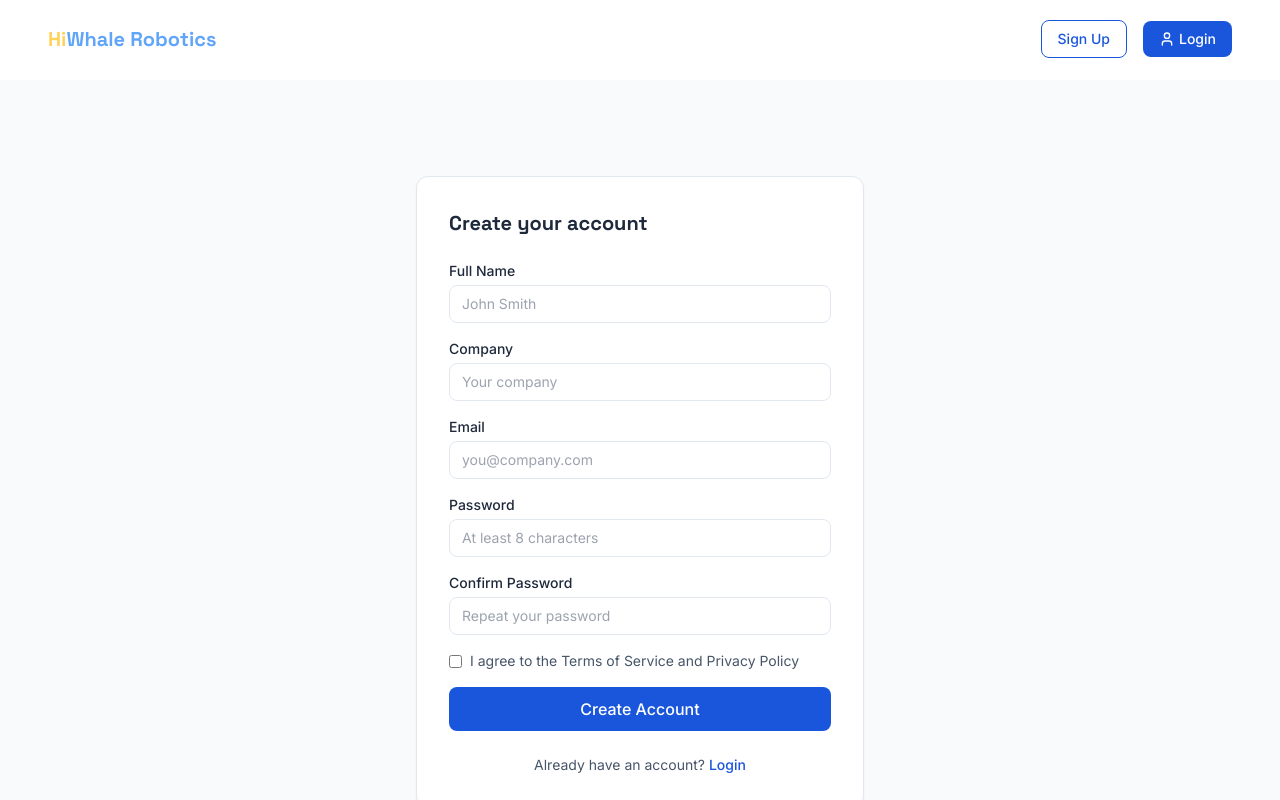
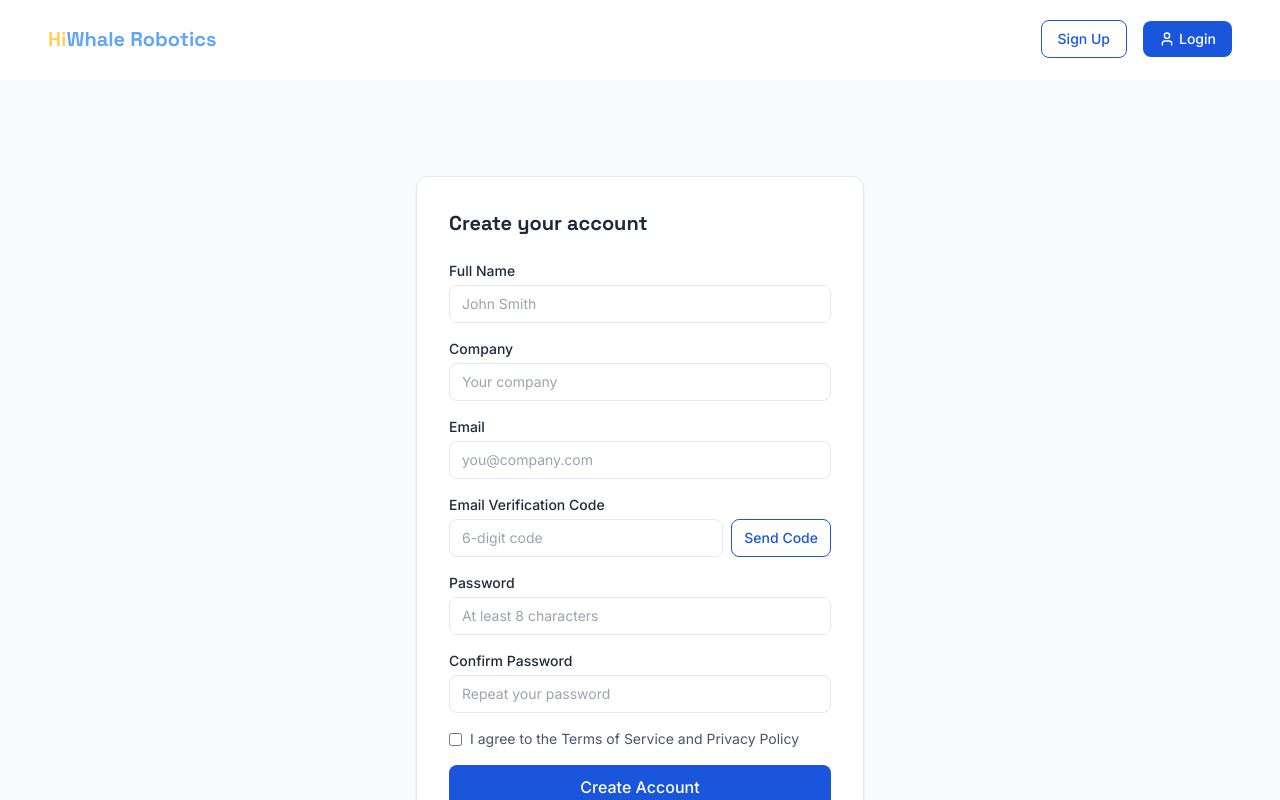
Before and after one commit to TRUMPmax/HiWhale_OverseaWebsite, a Next.js app in the folder apps/portal/: page /en/auth/register in a window 1280 px wide. Shown: the top 800 px of the page. Built offline with nearby package versions, Linux system fonts and the light colour scheme.

Commit message:
feat(portal): email verification code on registration (mock with demo-mode display)

```diff
--- a/apps/portal/components/auth/forms.tsx
+++ b/apps/portal/components/auth/forms.tsx
@@ -2,6 +2,7 @@
 
 import { useForm } from "react-hook-form";
 import { zodResolver } from "@hookform/resolvers/zod";
+import { useEffect, useState } from "react";
 import { useTranslations } from "next-intl";
 import {
   createLoginSchema,
@@ -68,18 +69,48 @@ export function LoginForm({ onSuccess }: AuthFormProps) {
   );
 }
 
-/** 注册表单（Mock：提交即登录） */
+/** 注册表单（Mock：邮箱验证码演示模式 + 提交即登录） */
 export function RegisterForm({ onSuccess }: AuthFormProps) {
   const t = useTranslations("auth");
   const login = useAuthStore((s) => s.login);
+  const [sentCode, setSentCode] = useState<string | null>(null);
+  const [countdown, setCountdown] = useState(0);
 
   const {
     register,
     handleSubmit,
+    trigger,
+    setError,
+    clearErrors,
     formState: { errors },
   } = useForm<RegisterValues>({ resolver: zodResolver(createRegisterSchema(t)) });
 
+  // 重发倒计时
+  useEffect(() => {
+    if (countdown <= 0) return;
+    const timer = setInterval(() => setCountdown((c) => c - 1), 1000);
+    return () => clearInterval(timer);
+  }, [countdown]);
+
+  /** 发送验证码（Mock：本地生成 6 位数字，演示模式直接展示；上线后替换为后端邮件接口） */
+  const sendCode = async () => {
+    const emailValid = await trigger("email");
+    if (!emailValid) return;
+    const code = String(Math.floor(100000 + Math.random() * 900000));
+    setSentCode(code);
+    setCountdown(60);
+    clearErrors("code");
+  };
+
   const onSubmit = (values: RegisterValues) => {
+    if (!sentCode) {
+      setError("code", { message: t("errors.codeNotSent") });
+      return;
+    }
+    if (values.code !== sentCode) {
+      setError("code", { message: t("errors.codeMismatch") });
+      return;
+    }
     login({ name: values.name, email: values.email });
     onSuccess?.();
   };
@@ -115,6 +146,31 @@ export function RegisterForm({ onSuccess }: AuthFormProps) {
           {...register("email")}
         />
         {errors.email && <p className={errorClass}>{errors.email.message}</p>}
+      </div>
+      <div>
+        <label className="text-foreground mb-1 block text-sm font-medium">{t("code")}</label>
+        <div className="flex gap-2">
+          <input
+            type="text"
+            inputMode="numeric"
+            maxLength={6}
+            placeholder={t("codePlaceholder")}
+            className={inputClass}
+            {...register("code")}
+          />
+          <button
+            type="button"
+            onClick={sendCode}
+            disabled={countdown > 0}
+            className="border-brand-blue text-brand-blue shrink-0 rounded-lg border px-3 text-sm font-medium transition-colors hover:bg-blue-50 disabled:opacity-50"
+          >
+            {countdown > 0 ? t("resendIn", { s: countdown }) : t("sendCode")}
+          </button>
+        </div>
+        {errors.code && <p className={errorClass}>{errors.code.message}</p>}
+        {sentCode && (
+          <p className="text-muted mt-1 text-xs">{t("codeSentDemo", { code: sentCode })}</p>
+        )}
       </div>
       <div>
         <label className="text-foreground mb-1 block text-sm font-medium">{t("password")}</label>
--- a/apps/portal/lib/auth-schemas.ts
+++ b/apps/portal/lib/auth-schemas.ts
@@ -18,6 +18,7 @@ export function createRegisterSchema(t: Translate) {
       name: z.string().min(2, t("errors.nameRequired")),
       company: z.string().min(2, t("errors.companyRequired")),
       email: z.string().email(t("errors.emailInvalid")),
+      code: z.string().regex(/^\d{6}$/, t("errors.codeInvalid")),
       password: z.string().min(8, t("errors.passwordMin")),
       confirmPassword: z.string(),
       terms: z.boolean().refine((v) => v, t("errors.termsRequired")),
--- a/apps/portal/messages/en.json
+++ b/apps/portal/messages/en.json
@@ -283,6 +283,11 @@
     "terms": "I agree to the Terms of Service and Privacy Policy",
     "submitLogin": "Sign In",
     "submitRegister": "Create Account",
+    "code": "Email Verification Code",
+    "codePlaceholder": "6-digit code",
+    "sendCode": "Send Code",
+    "resendIn": "Resend in {s}s",
+    "codeSentDemo": "Verification code sent to your email (demo mode: {code})",
     "close": "Close",
     "errors": {
       "emailInvalid": "Please enter a valid email address",
@@ -290,7 +295,10 @@
       "passwordMismatch": "Passwords do not match",
       "nameRequired": "Please enter your name",
       "companyRequired": "Please enter your company",
-      "termsRequired": "You must agree to the terms"
+      "termsRequired": "You must agree to the terms",
+      "codeInvalid": "Please enter the 6-digit verification code",
+      "codeNotSent": "Please request a verification code first",
+      "codeMismatch": "Incorrect code, please try again"
     }
   },
   "solutions": {
--- a/apps/portal/messages/zh.json
+++ b/apps/portal/messages/zh.json
@@ -271,6 +271,11 @@
     "terms": "我已阅读并同意服务条款与隐私政策",
     "submitLogin": "登录",
     "submitRegister": "创建账号",
+    "code": "邮箱验证码",
+    "codePlaceholder": "6 位数字验证码",
+    "sendCode": "发送验证码",
+    "resendIn": "重新发送 ({s}s)",
+    "codeSentDemo": "验证码已发送至您的邮箱（演示模式：{code}）",
     "close": "关闭",
     "errors": {
       "emailInvalid": "请输入有效的邮箱地址",
@@ -278,7 +283,10 @@
       "passwordMismatch": "两次输入的密码不一致",
       "nameRequired": "请输入您的姓名",
       "companyRequired": "请输入您的公司",
-      "termsRequired": "请先同意服务条款"
+      "termsRequired": "请先同意服务条款",
+      "codeInvalid": "请输入 6 位数字验证码",
+      "codeNotSent": "请先获取邮箱验证码",
+      "codeMismatch": "验证码不正确，请重新输入"
     }
   },
   "solutions": {
```
